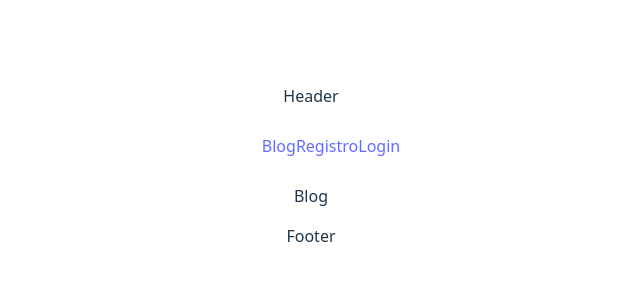
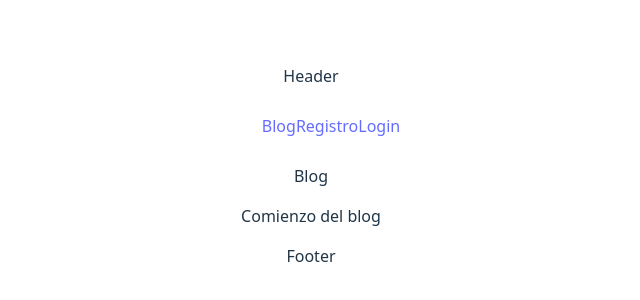
Before and after one commit to Markel-Fernandez-de-Labastida/Frontend_Proyecto_Individual, a React (Vite) app: page /blog in a window 1280 px wide. Shown: the part 234-534 px from the top of the page, without its empty margins (329-969 px from the left). Built offline with nearby package versions, Linux system fonts and the light colour scheme.

Commit message:
first commit blog

```diff
--- a/src/pages/Blog.jsx
+++ b/src/pages/Blog.jsx
@@ -2,6 +2,11 @@ import React from 'react'
 
 export const Blog = () => {
     return (
-        <div>Blog</div>
+        <>
+            <div>Blog</div>
+
+            <p>Comienzo del blog</p>
+        </>
+
     )
 }
```
